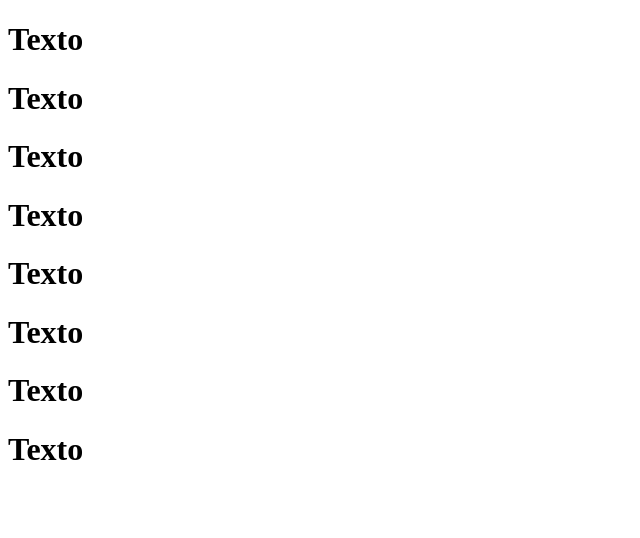
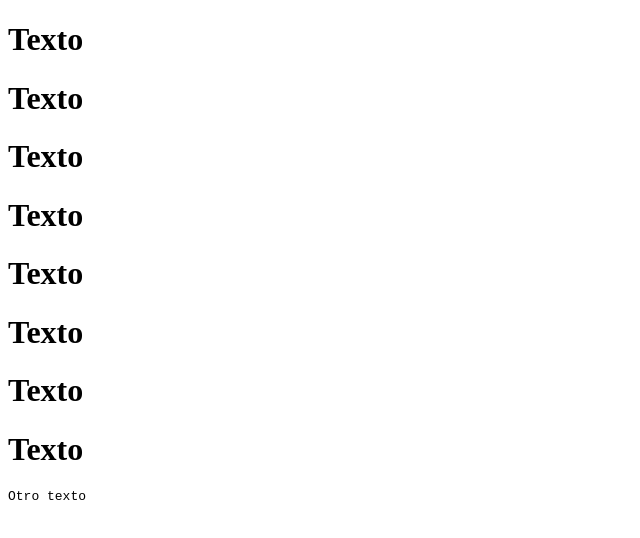
Before and after one commit to Ju4nM/capacitacion4B, a plain HTML site: page index.html in a window 1280 px wide. Shown: the whole page, without its empty margins (0-640 px from the left). Drawn offline with Linux system fonts and the light colour scheme.

Commit message:
Otro commit

```diff
--- a/index.html
+++ b/index.html
@@ -15,5 +15,9 @@
     <h1>Texto</h1>
     <h1>Texto</h1>
     <h1>Texto</h1>
+
+    <div>
+        <pre>Otro texto</pre>
+    </div>
 </body>
 </html>
```
